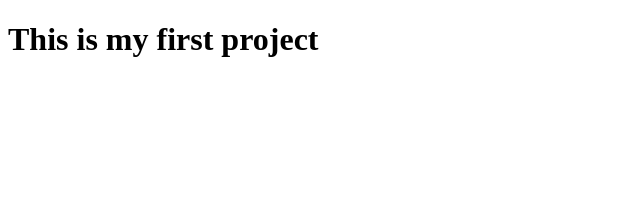
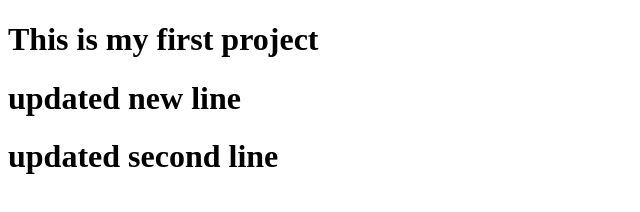
Before and after one commit to poojaEkbote97/AngularProject, a plain HTML site: page index.html in a window 1280 px wide. Shown: the whole page, without its empty margins (0-640 px from the left). Drawn offline with Linux system fonts and the light colour scheme.

Commit message:
second commit

```diff
--- a/index.html
+++ b/index.html
@@ -8,5 +8,8 @@
 </head>
 <body>
     <h1>This is my first project</h1>
+    <h1>updated new line</h1>
+    <h1>updated second line</h1>
+
 </body>
 </html>
```
